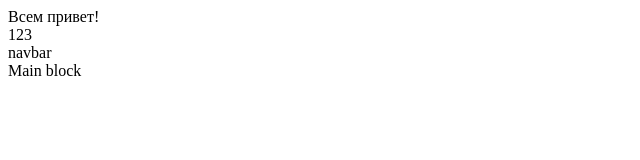
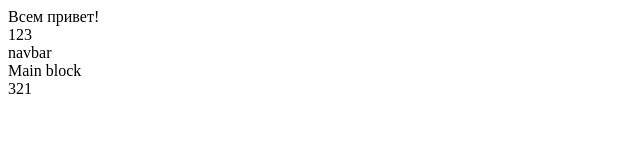
Before and after one commit to TyamackovM/gitpractice, a plain HTML site: page index.html in a window 1280 px wide. Shown: the full height of the page, 0-640 px from the left. Drawn offline with Linux system fonts and the light colour scheme.

Commit message:
added 321

```diff
--- a/index.html
+++ b/index.html
@@ -10,5 +10,6 @@
   <div>123</div>
   <div>navbar</div>
   <div>Main block</div>
+  <div>321</div>
 </body>
 </html>
```
